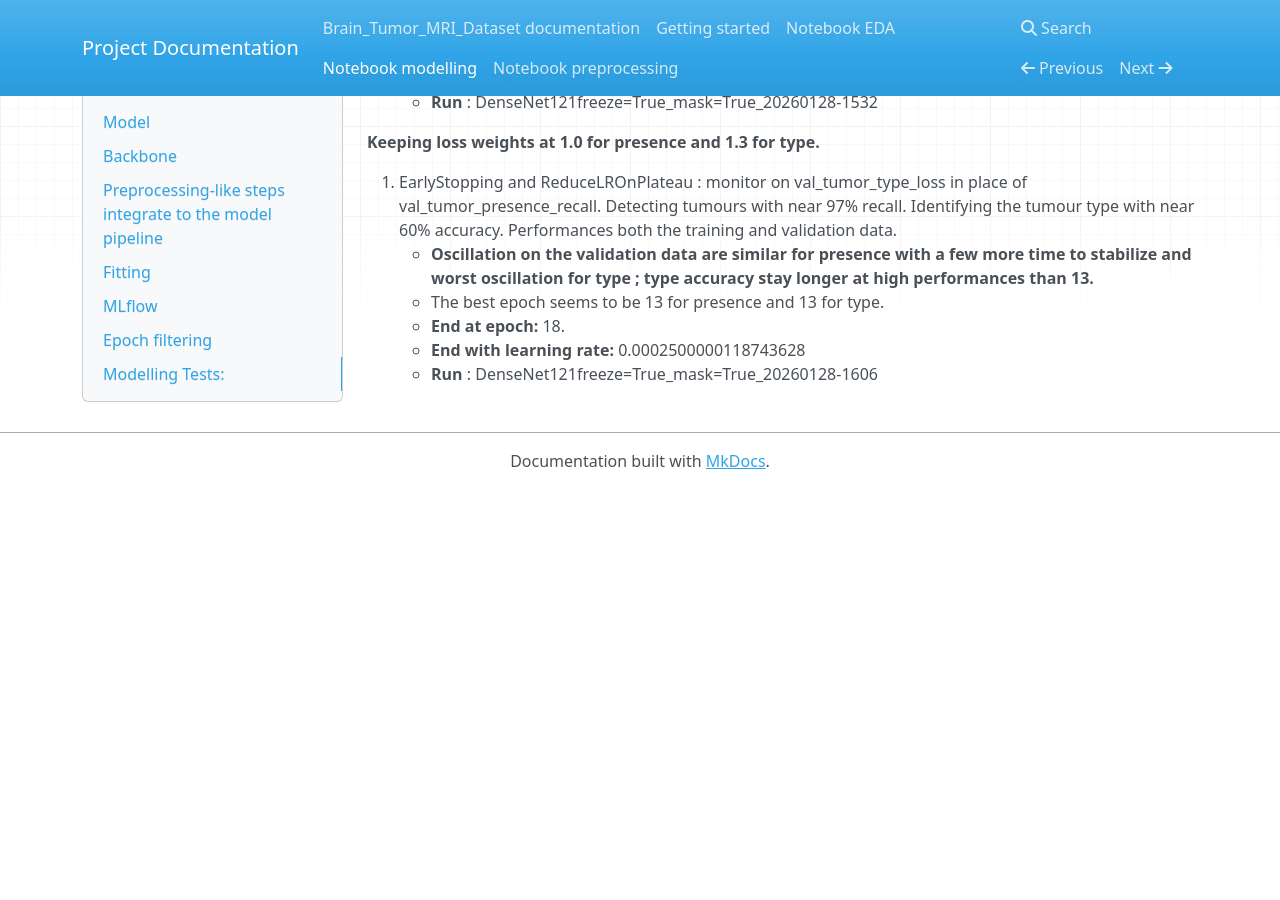
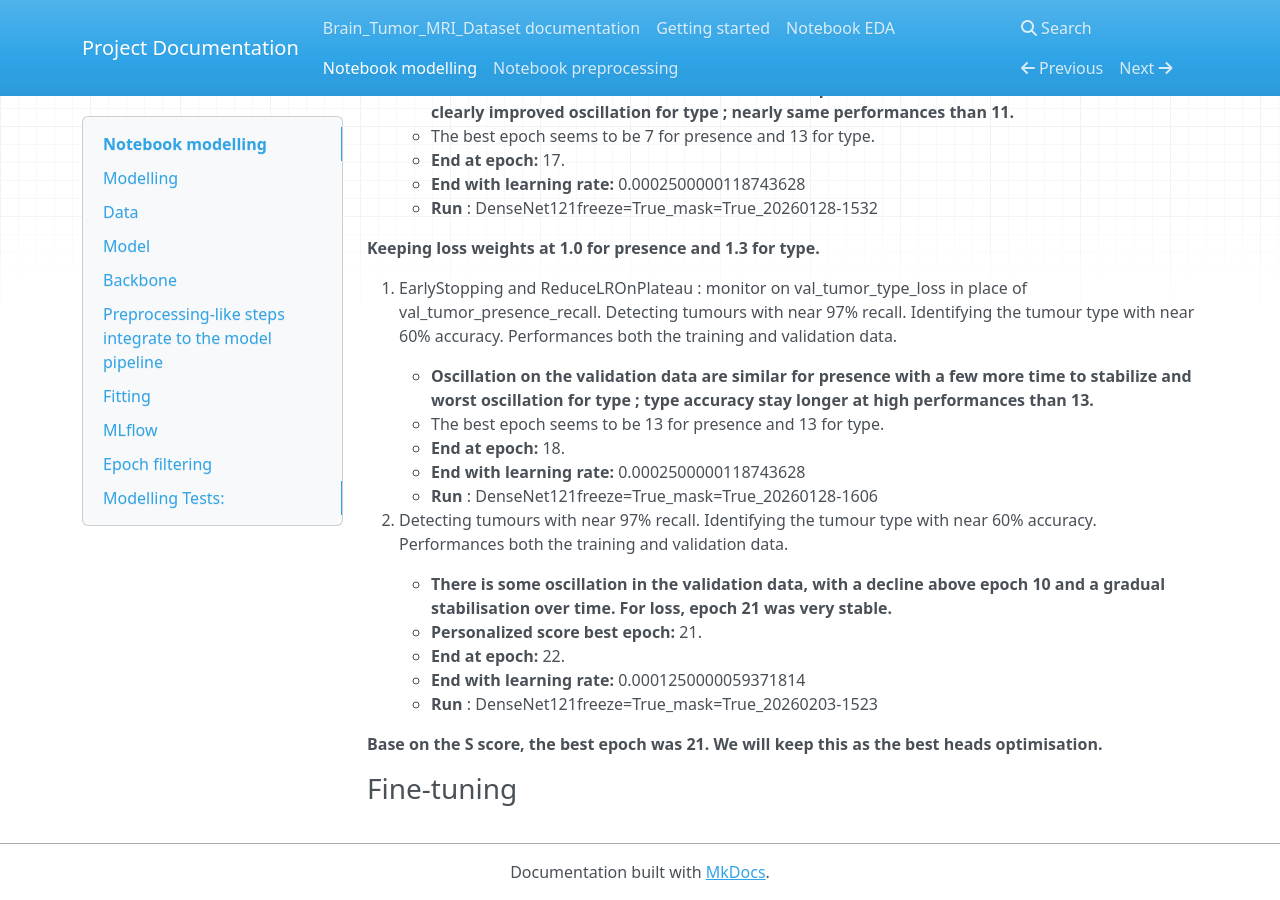
Before and after one commit to Jeremy-Duval-PhD/Brain_Tumor_MRI_Dataset, an MkDocs documentation site: the page built from docs/docs/notebook_modelling.md, in a window 1280 px wide and 900 px high, scrolled down 6204 px. Built offline with MkDocs 1.6.1, drawn with Linux system fonts in a browser that asks for light colours; nearby versions of some CDN libraries; before the commit the page ends 6693 px from its top, so only the background shows below that; some of the changed text lies outside the part shown.

Commit message:
WIP : modelling : Add personnalized score to select best epoch

```diff
--- a/docs/docs/notebook_modelling.md
+++ b/docs/docs/notebook_modelling.md
@@ -110,8 +110,16 @@ A personalised score is also used. It is defined as the sum of the loss and the
 
 $ S = w1 \times Recall_presence_norm + w2 \times Accuracy_type_norm + w3 \times Loss_presence_norm + w4 \times Loss_type_norm $
 
+The idea was to prioritise specific metrics for each head while also taking into account the respective loss. Also, presence has been prioritised over type. The chosen weights are:
+- w1 : 0.40
+- w2 : 0.35
+- w3 : 0.15
+- w4 : 0.10
+
 
 ## Modelling Tests:
+
+### Heads optimisation
 
 0. The first test was out from MLflow and with the simple two-head model. It was effective at detecting tumours and slightly better than random at identifying the tumour type, on training data. High overfitting and bad performances on validation data.
 
@@ -229,3 +237,15 @@ $ S = w1 \times Recall_presence_norm + w2 \times Accuracy_type_norm + w3 \times
 	- **End at epoch:** 18.
 	- **End with learning rate:** 0.0002500000118743628
 	- **Run** : DenseNet121freeze=True_mask=True_20260128-1606
+
+15. Detecting tumours with near 97% recall. Identifying the tumour type with near 60% accuracy. Performances both the training and validation data.
+	- **There is some oscillation in the validation data, with a decline above epoch 10 and a gradual stabilisation over time. For loss, epoch 21 was very stable.**
+	- **Personalized score best epoch:** 21.
+	- **End at epoch:** 22.
+	- **End with learning rate:** 0.0001250000059371814
+	- **Run** : DenseNet121freeze=True_mask=True_20260203-1523
+
+**Base on the S score, the best epoch was 21. We will keep this as the best heads optimisation.**
+
+
+### Fine-tuning
```
Also changed, not shown: 1 other file.
